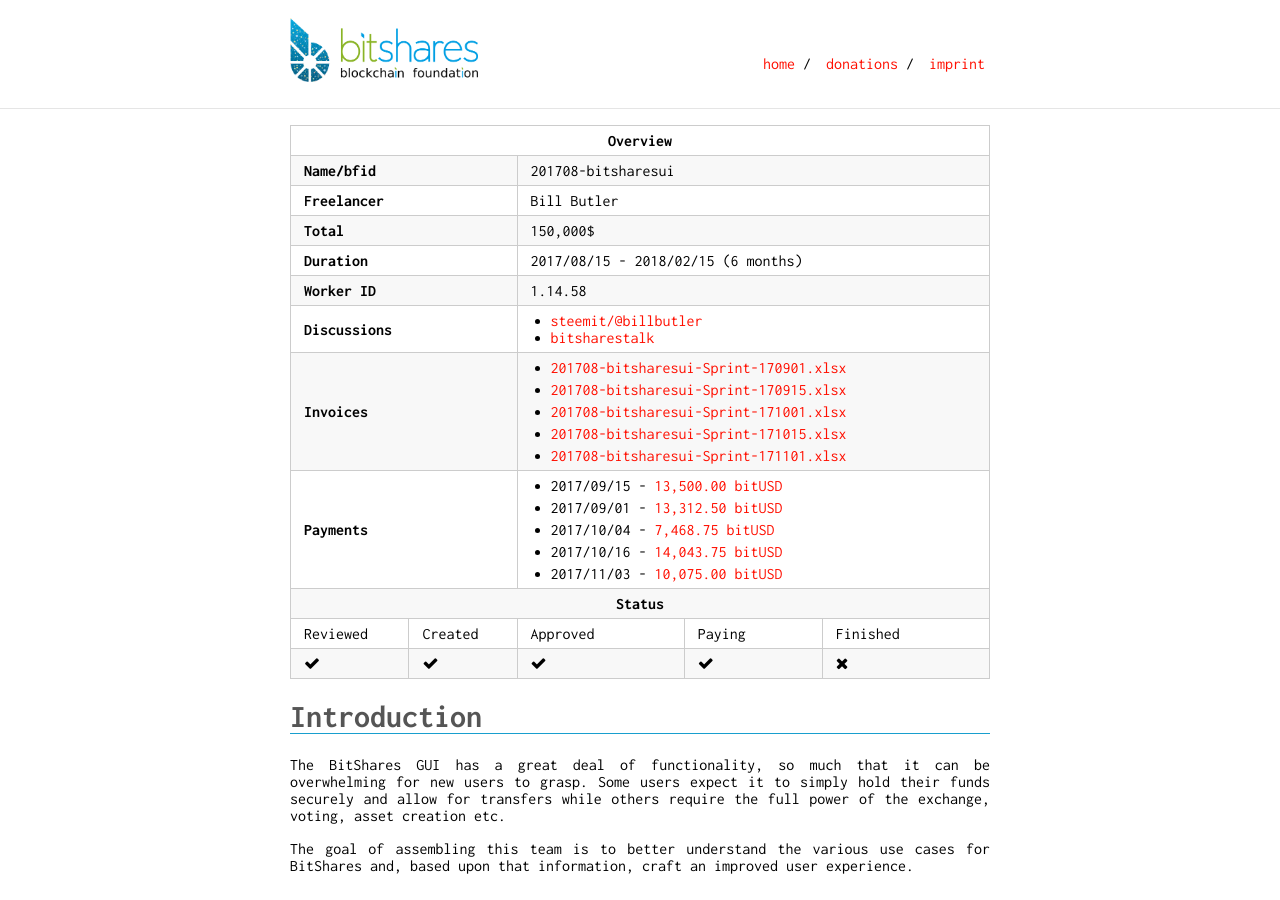
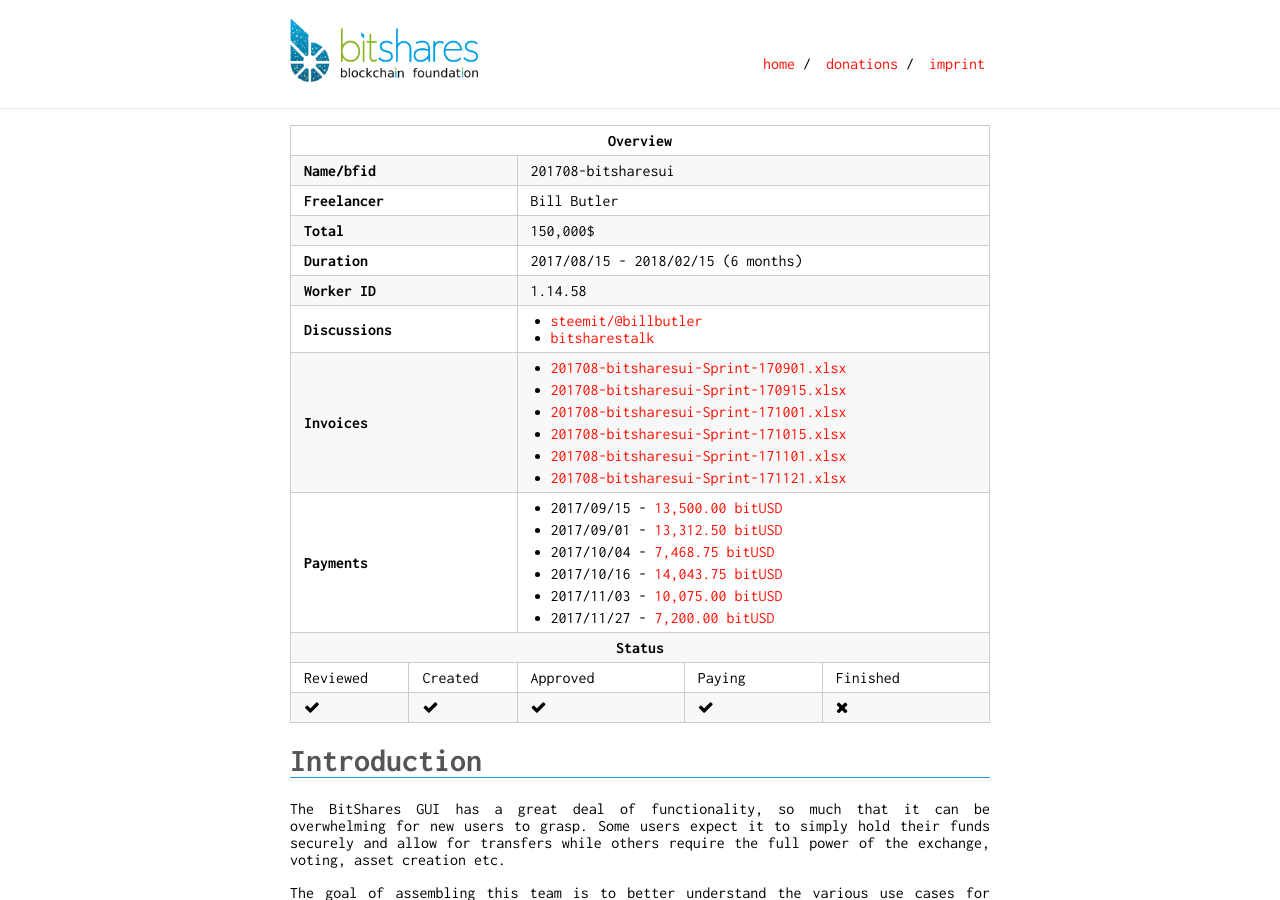
Before and after one commit to thehapax/bitshares.foundation, a Jekyll site: the page built from _workers/2017-08-bill-butler.md, in a window 1280 px wide and 900 px high. Built offline with Jekyll 4.4.1, drawn with Linux system fonts in a browser that asks for light colours.

Commit message:
payout bitshares-ui

```diff
--- a/_workers/2017-08-bill-butler.md
+++ b/_workers/2017-08-bill-butler.md
@@ -34,6 +34,9 @@ payments:
  - date: 2017/11/03
    opid: 1.11.84394276
    amount: 10,075.00 bitUSD
+ - date: 2017/11/27
+   opid: 1.11.95077680
+   amount: 7,200.00 bitUSD
 paymentaccount: bitshares-ui
 invoices:
  - 201708-bitsharesui-Sprint-170901.xlsx
@@ -41,6 +44,7 @@ invoices:
  - 201708-bitsharesui-Sprint-171001.xlsx
  - 201708-bitsharesui-Sprint-171015.xlsx
  - 201708-bitsharesui-Sprint-171101.xlsx
+ - 201708-bitsharesui-Sprint-171121.xlsx
 price: 150,000$
 duration: 6 months
 start: 2017/08/15
```
Also changed, not shown: 1 other file.
